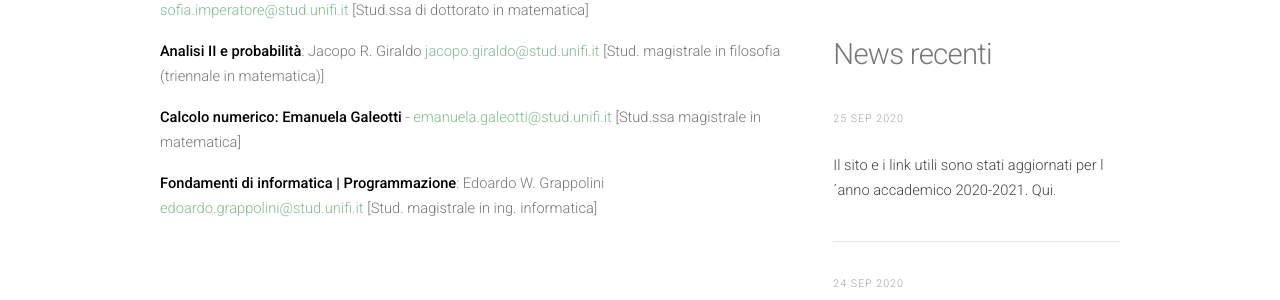
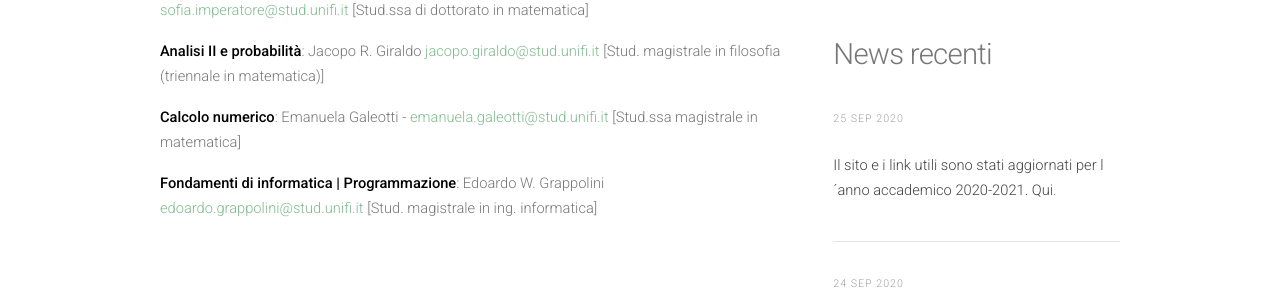
Before and after one commit to tutor-ing-inf-unifi/tutor-ing-inf-unifi.github.io, a Jekyll site: the page built from contattaci.html, in a window 1280 px wide. Shown: the part 933-1233 px from the top of the page. Built offline with Jekyll 4.4.1, drawn with Linux system fonts in a browser that asks for light colours; nearby versions of some CDN libraries; part of the change alters nothing that is shown.

```diff
--- a/contattaci.html
+++ b/contattaci.html
@@ -26,7 +26,7 @@ layout: default
 						<p><b>Fisica I, fisica II</b>: Lorenzo Chicchi - <a href="mailto:lorenzo.chicchi@unifi.it">lorenzo.chicci@unifi.it</a></p>
 						<p><b>Analisi matematica I - Elementi di analisi matematica</b>: Sofia Imperatore <a href="mailto:sofia.imperatore@unifi.it">sofia.imperatore@stud.unifi.it</a> [Stud.ssa di dottorato in matematica] </p>
 						<p><b>Analisi II e probabilità</b>: Jacopo R. Giraldo <a href="mailto:jacopo.giraldo@stud.unifi.it">jacopo.giraldo@stud.unifi.it</a> [Stud. magistrale in filosofia (triennale in matematica)]</p>
-						<p><b>Calcolo numerico: Emanuela Galeotti</b> - <a href="mailto:emanuela.galeotti@stud.unifi.it">emanuela.galeotti@stud.unifi.it</a> [Stud.ssa magistrale in matematica] </p>
+						<p><b>Calcolo numerico</b>: Emanuela Galeotti - <a href="mailto:emanuela.galeotti@stud.unifi.it">emanuela.galeotti@stud.unifi.it</a> [Stud.ssa magistrale in matematica] </p>
 						<p><b>Fondamenti di informatica | Programmazione</b>: Edoardo W. Grappolini <a href="mailto:edoardo.grappolini@stud.unifi.it">edoardo.grappolini@stud.unifi.it</a> [Stud. magistrale in ing. informatica]</p>
 
 
```
